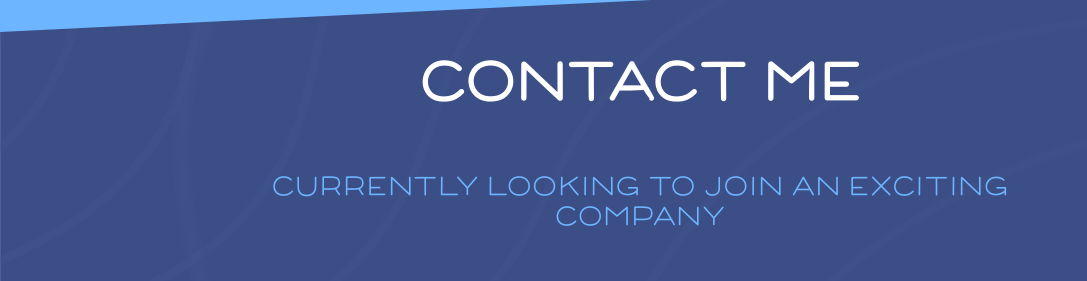
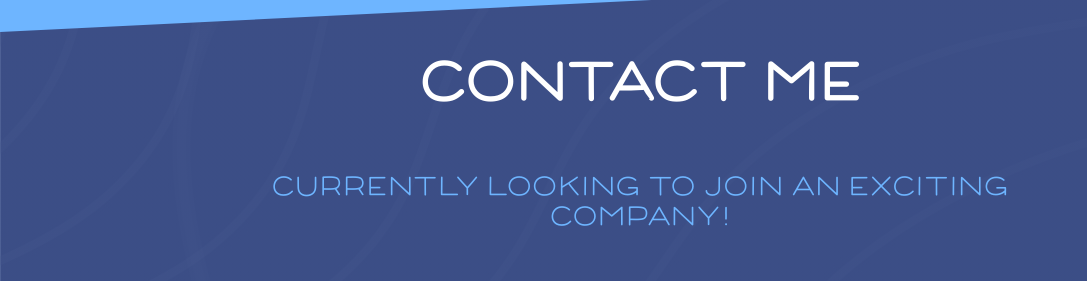
Before and after one commit to mikelee/portfolio, a React (Create React App) app: page / in a window 1280 px wide. Shown: the part 3199-3480 px from the top of the page, without its empty margins (0-1087 px from the left). Built offline with nearby package versions, Linux system fonts and the light colour scheme; the HTML template or start-up script is replaced by a standard one.

Commit message:
Change statement

```diff
--- a/src/components/contact-section/contact-section.component.jsx
+++ b/src/components/contact-section/contact-section.component.jsx
@@ -5,7 +5,7 @@ import './contact-section.styles.scss';
 const Contact = () => (
     <div className='contact-section'>
         <h3 className='title'>Contact Me</h3>
-        <p className='statement'>Currently looking to join an exciting company </p>
+        <p className='statement'>Currently looking to join an exciting company!</p>
         <form action='https://usebasin.com/f/e94fc554851b' method='POST'>
             <input type='email' name='email' placeholder='Email address' required />
             <textarea name='textarea' rows='12' placeholder="Let's talk..." required></textarea>
```
